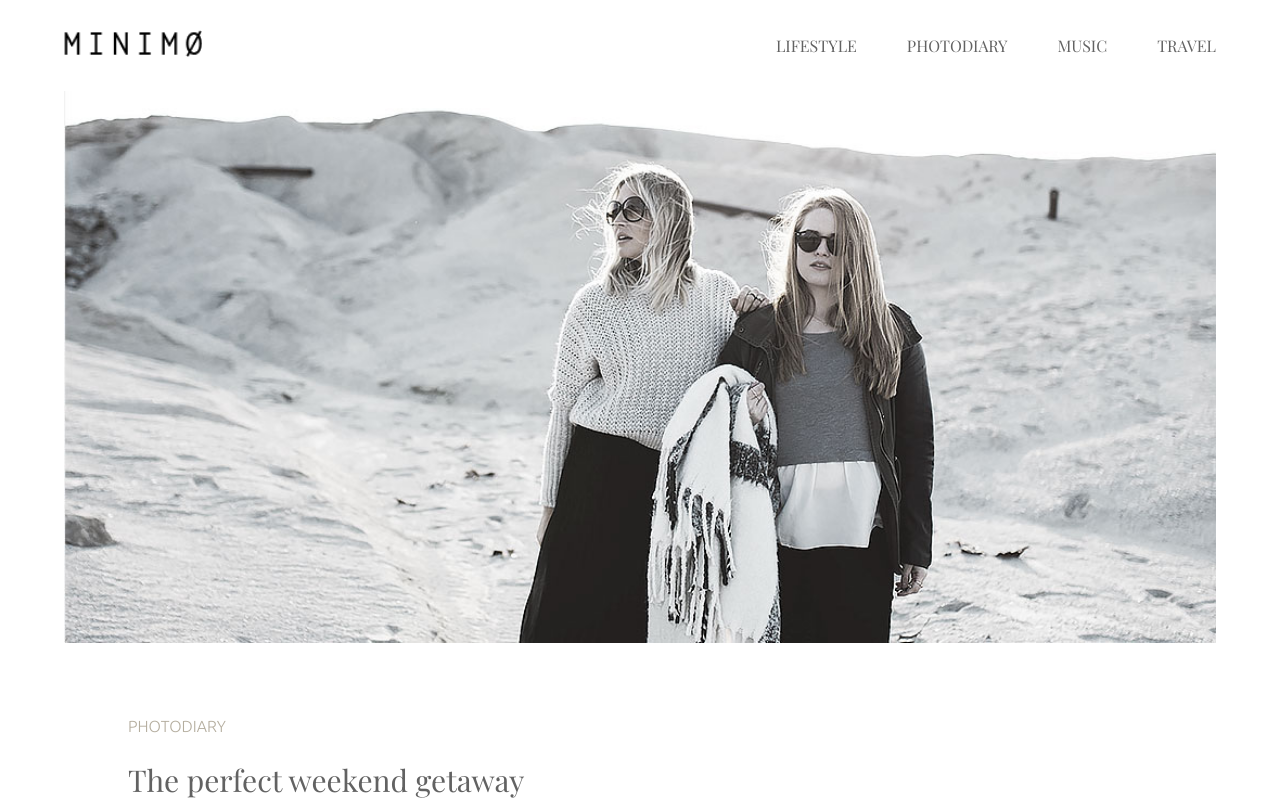
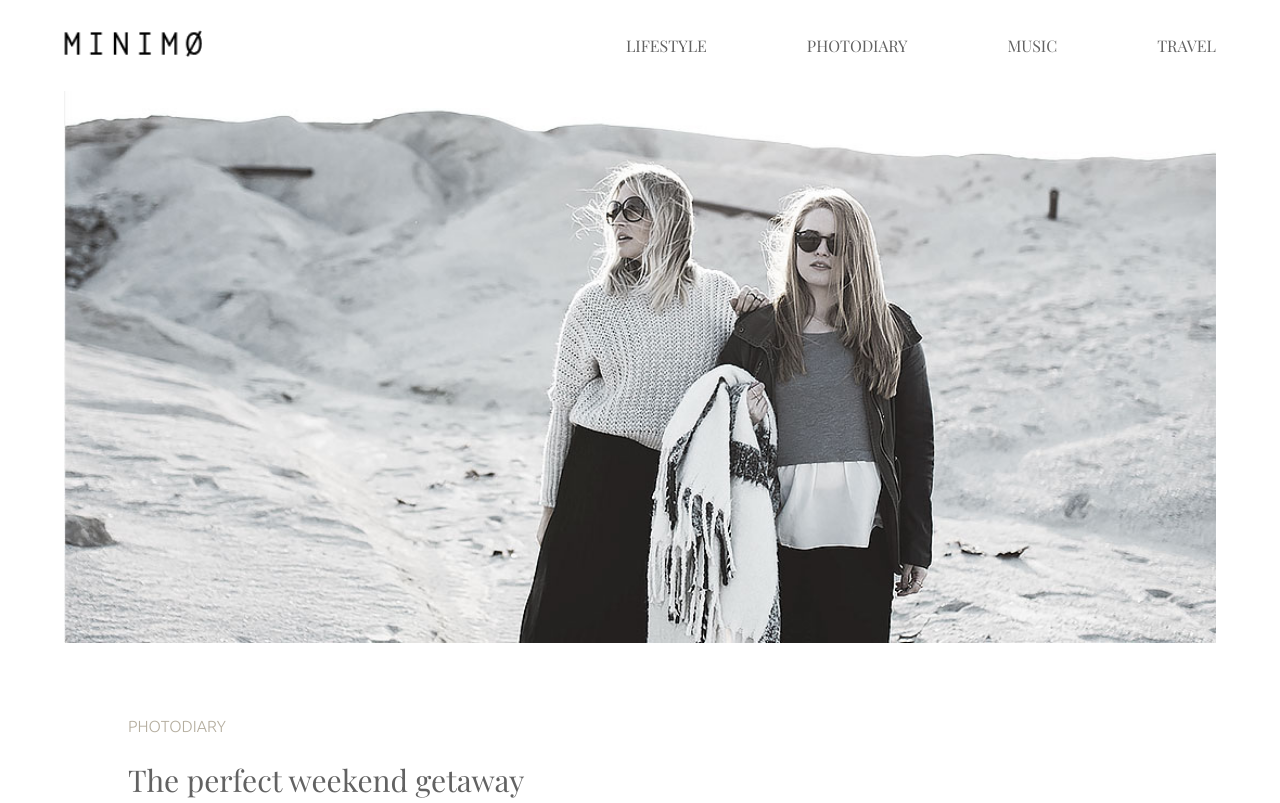
Before and after one commit to moshiurasif/minimo, a plain HTML site: page index.html in a window 1280 px wide. Shown: the top 803 px of the page. Drawn offline with nearby package versions, Linux system fonts and the light colour scheme.

Commit message:
Update style.css

```diff
--- a/css/style.css
+++ b/css/style.css
@@ -46,7 +46,7 @@ width: 100%;
     text-transform: uppercase;
     text-decoration: none;
     display: inline-block;
-    margin: 0 25px;
+    margin: 0 50px;
     position: relative;
 }
 .menu ul li:last-child a{
```
